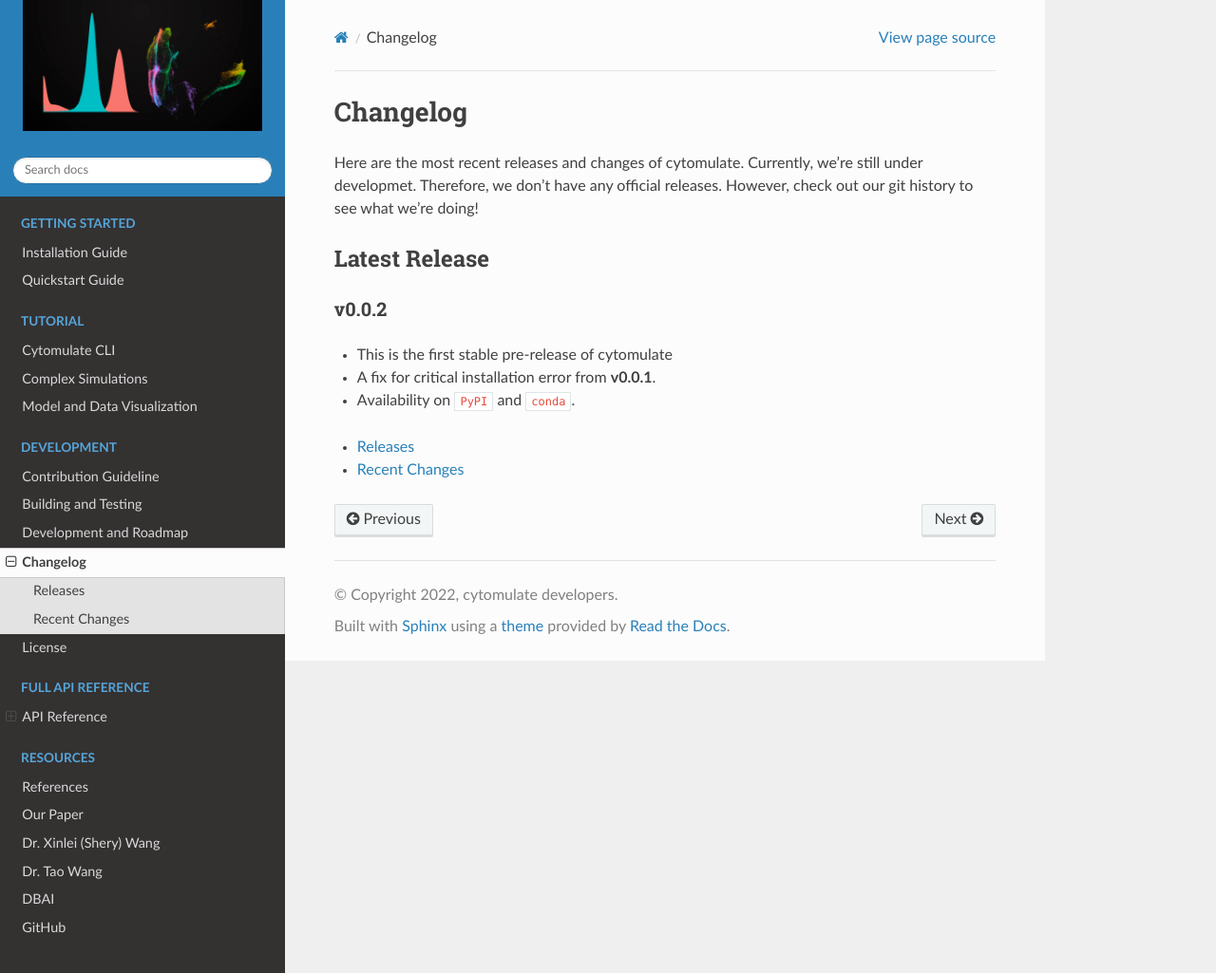
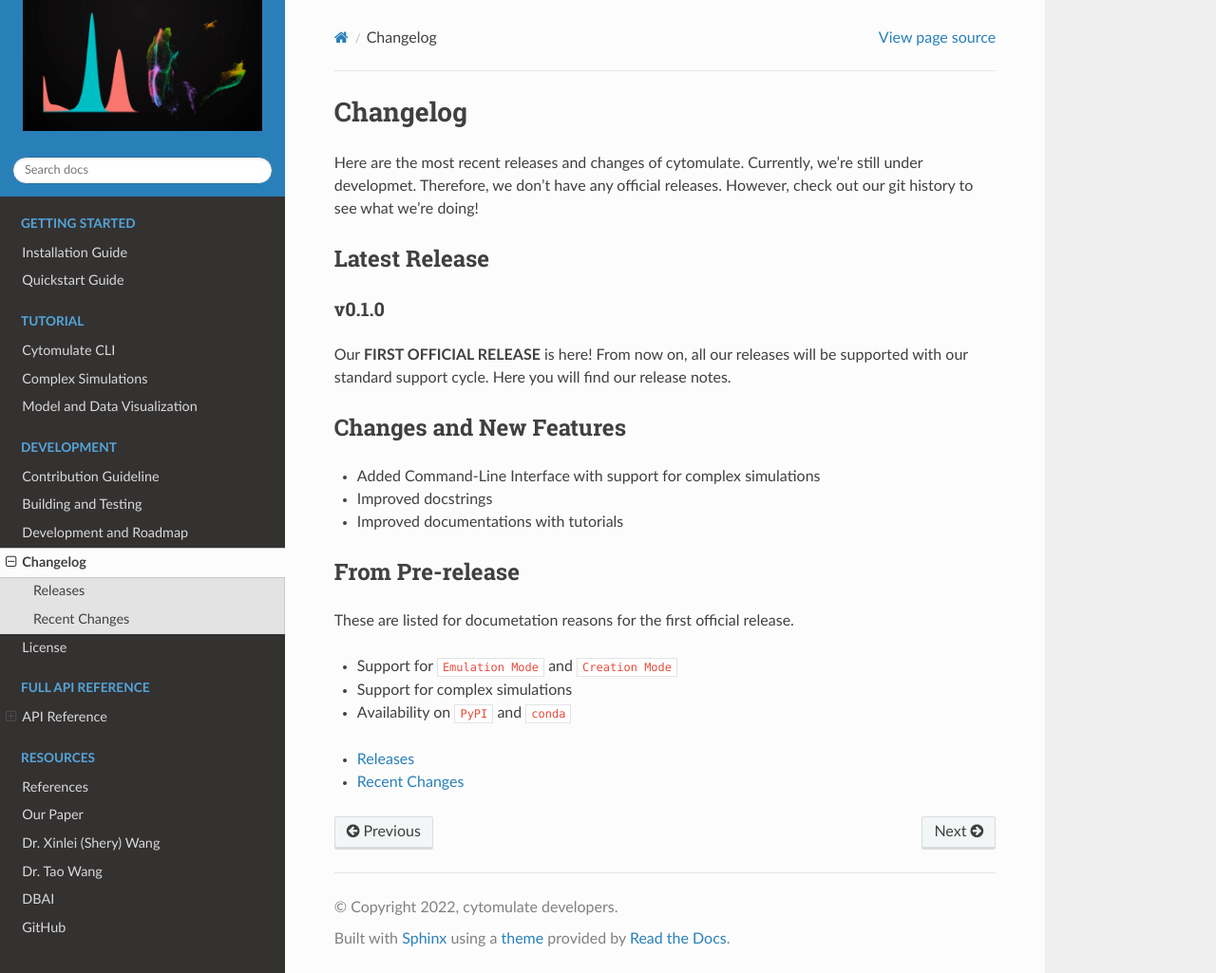
Before and after one commit to kevin931/cytomulate, a Sphinx documentation site: the page built from docs/source/change/index.rst, in a window 1280 px wide and 1025 px high. Shown: the whole window at 95% size. Built offline with Sphinx 7.4.7 and the Read the Docs theme 2.0.0, drawn with Linux system fonts in a browser that asks for light colours.

Commit message:
Update documentation for latest release info

```diff
--- a/docs/source/change/index.rst
+++ b/docs/source/change/index.rst
@@ -9,12 +9,28 @@ Latest Release
 ---------------
 
 **************
-v0.0.2
+v0.1.0
 **************
 
-- This is the first stable pre-release of cytomulate
-- A fix for critical installation error from **v0.0.1**.
-- Availability on ``PyPI`` and ``conda``.
+Our **FIRST OFFICIAL RELEASE** is here! From now on, all our
+releases will be supported with our standard support cycle.
+Here you will find our release notes.
+
+Changes and New Features
+--------------------------
+
+- Added Command-Line Interface with support for complex simulations
+- Improved docstrings
+- Improved documentations with tutorials
+
+From Pre-release
+------------------
+
+These are listed for documetation reasons for the first official release.
+
+- Support for ``Emulation Mode`` and ``Creation Mode``
+- Support for complex simulations
+- Availability on ``PyPI`` and ``conda``
 
 .. toctree::
     :maxdepth: 1
```
